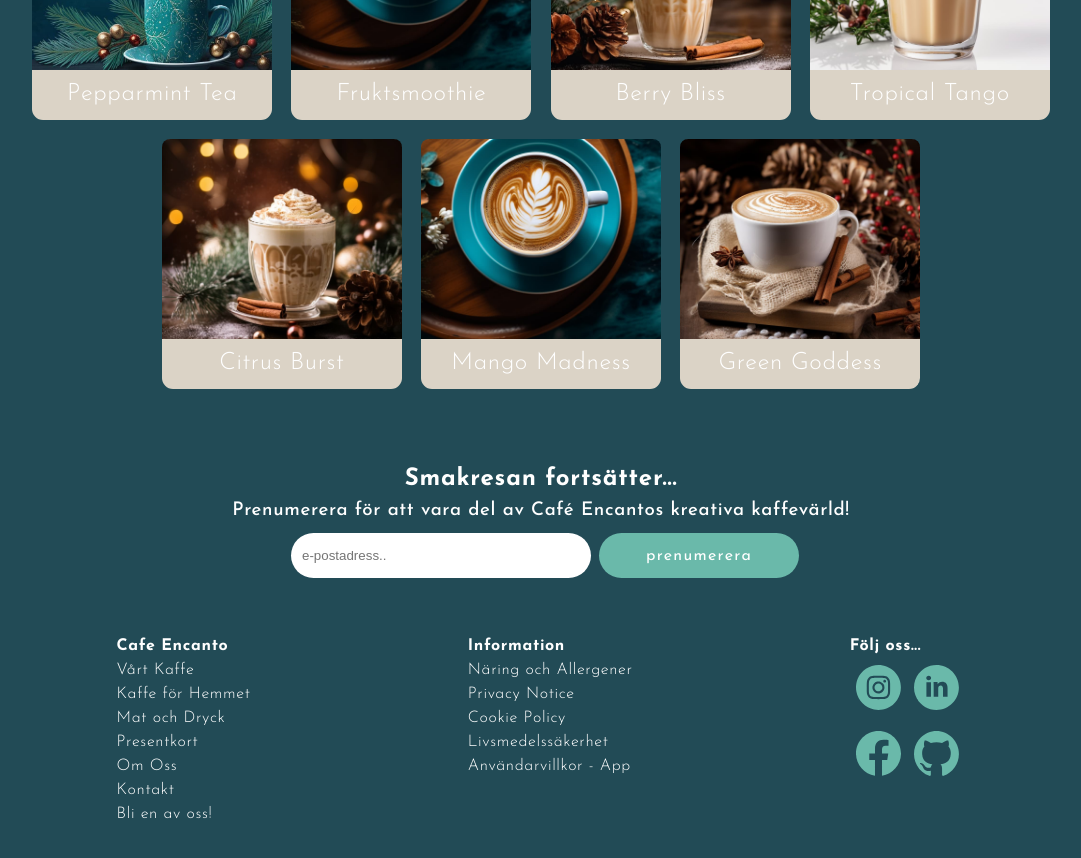
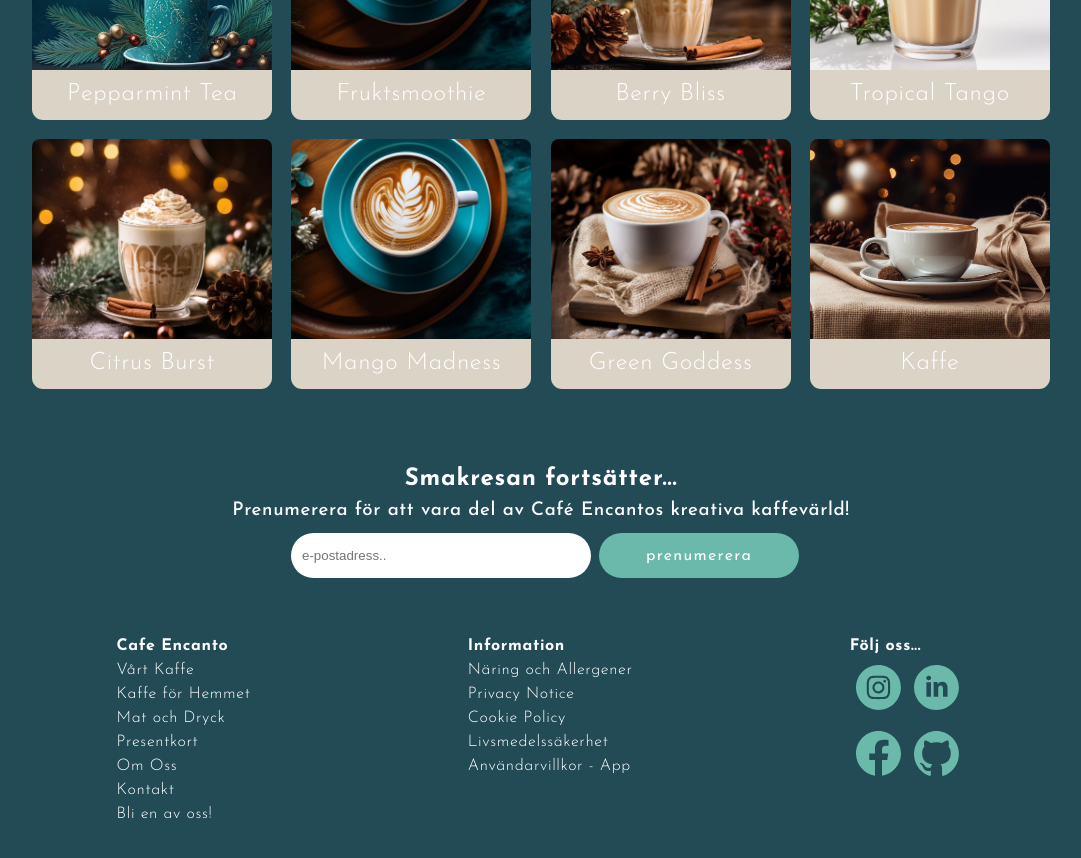
Before and after one commit to nicole-avila/cafe-encanto, a React (Vite) app: page /menu in a window 1280 px wide. Shown: the part 2040-2898 px from the top of the page, without its empty margins (99-1180 px from the left). Built offline with nearby package versions, Linux system fonts and the light colour scheme.

Commit message:
adding one more id.

```diff
--- a/src/data.ts
+++ b/src/data.ts
@@ -229,4 +229,14 @@ export const data = [
     price: 45.0,
     image: "/assets/cappuchino.jpg",
   },
+  {
+    id: 24,
+    title: "Kaffe",
+    description:
+      "Svart kaffe är så enkelt som det kan bli med malda kaffebönor bryggda i hett vatten, serverade varma. Och om du vill låta det låta lite fint kan du kalla svart kaffe vid dess riktiga namn: café noir.",
+    category: "Coffee",
+    ingredients: ["Kaffe"],
+    price: 25.0,
+    image: "/assets/kaffee.jpg",
+  },
 ];
```
